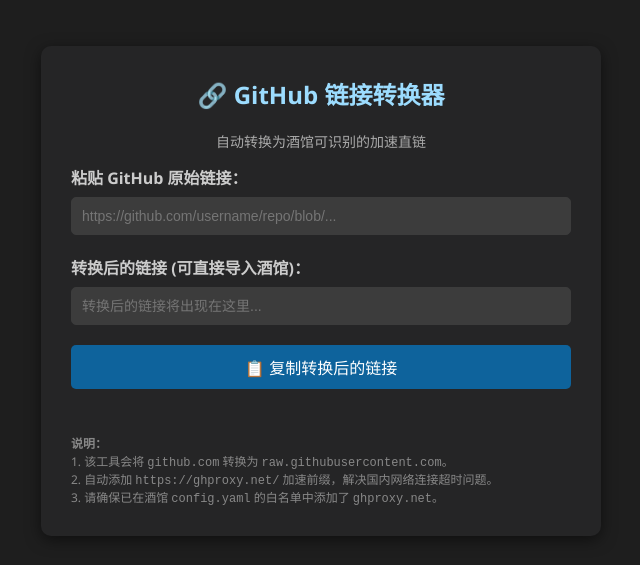
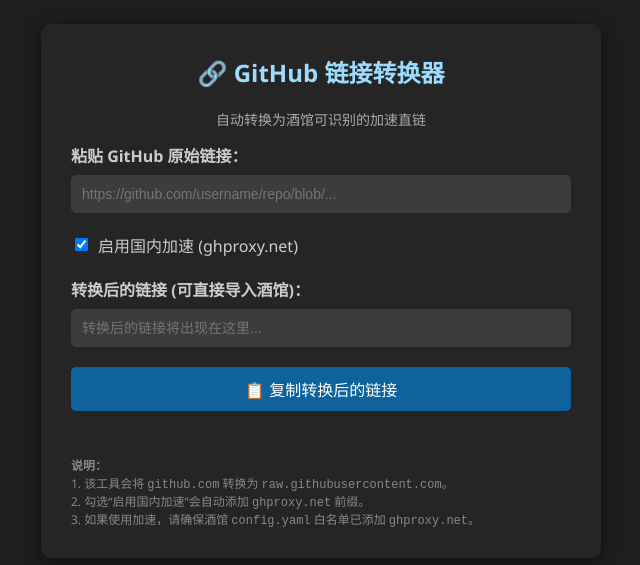
Before and after one commit to Stockielchan/PSG-Script, a plain HTML site: page psg-github.html in a window 1280 px wide. Shown: the part 109-674 px from the top of the page, without its empty margins (319-959 px from the left). Drawn offline with Linux system fonts and the light colour scheme.

Commit message:
Add files via upload

```diff
--- a/psg-github.html
+++ b/psg-github.html
@@ -30,6 +30,16 @@
         .input-group {
             margin-bottom: 20px;
             text-align: left;
+        }
+        .checkbox-group {
+            margin-bottom: 20px;
+            text-align: left;
+            display: flex;
+            align-items: center;
+        }
+        .checkbox-group input {
+            width: auto;
+            margin-right: 10px;
         }
         label {
             display: block;
@@ -106,6 +116,11 @@
         <input type="text" id="originalUrl" placeholder="https://github.com/username/repo/blob/..." autocomplete="off">
     </div>
 
+    <div class="checkbox-group">
+        <input type="checkbox" id="useProxy" checked>
+        <label for="useProxy" style="display:inline; margin-bottom:0; font-weight:normal; cursor:pointer;">启用国内加速 (ghproxy.net)</label>
+    </div>
+
     <div class="input-group">
         <label for="convertedUrl">转换后的链接 (可直接导入酒馆)：</label>
         <input type="text" id="convertedUrl" readonly placeholder="转换后的链接将出现在这里...">
@@ -118,24 +133,28 @@
     <div class="tips">
         <strong>说明：</strong><br>
         1. 该工具会将 <code>github.com</code> 转换为 <code>raw.githubusercontent.com</code>。<br>
-        2. 自动添加 <code>https://ghproxy.net/</code> 加速前缀，解决国内网络连接超时问题。<br>
-        3. 请确保已在酒馆 <code>config.yaml</code> 的白名单中添加了 <code>ghproxy.net</code>。
+        2. 勾选“启用国内加速”会自动添加 <code>ghproxy.net</code> 前缀。<br>
+        3. 如果使用加速，请确保酒馆 <code>config.yaml</code> 白名单已添加 <code>ghproxy.net</code>。
     </div>
 </div>
 
 <script>
     const inputEl = document.getElementById('originalUrl');
     const outputEl = document.getElementById('convertedUrl');
+    const proxyCheckEl = document.getElementById('useProxy');
     const msgEl = document.getElementById('msg');
 
-    inputEl.addEventListener('input', function() {
-        const original = this.value.trim();
+    function update() {
+        const original = inputEl.value.trim();
         if (!original) {
             outputEl.value = '';
             return;
         }
         convertUrl(original);
-    });
+    }
+
+    inputEl.addEventListener('input', update);
+    proxyCheckEl.addEventListener('change', update);
 
     function convertUrl(url) {
         let newUrl = url;
@@ -148,14 +167,22 @@
 
         // 2. 添加加速前缀 (如果还没添加)
         const proxyPrefix = 'https://ghproxy.net/';
-        if (!newUrl.startsWith(proxyPrefix)) {
-            // 如果链接不包含 http 协议头，简单补全一下，防止拼接错误
-            if (!newUrl.startsWith('http')) {
-                newUrl = 'https://' + newUrl;
+        const useProxy = proxyCheckEl.checked;
+
+        if (useProxy) {
+            // 需要加速
+            if (!newUrl.startsWith(proxyPrefix)) {
+                if (!newUrl.startsWith('http')) {
+                    newUrl = 'https://' + newUrl;
+                }
+                if (!newUrl.includes('ghproxy.net/')) {
+                     newUrl = proxyPrefix + newUrl;
+                }
             }
-            // 避免重复添加 (虽然上面 check 了 startsWith，但防止用户粘贴了一半)
-            if (!newUrl.includes('ghproxy.net/')) {
-                 newUrl = proxyPrefix + newUrl;
+        } else {
+            // 不需要加速，如果之前加了，要去掉
+            if (newUrl.includes('ghproxy.net/')) {
+                newUrl = newUrl.replace(proxyPrefix, '');
             }
         }
 
```
